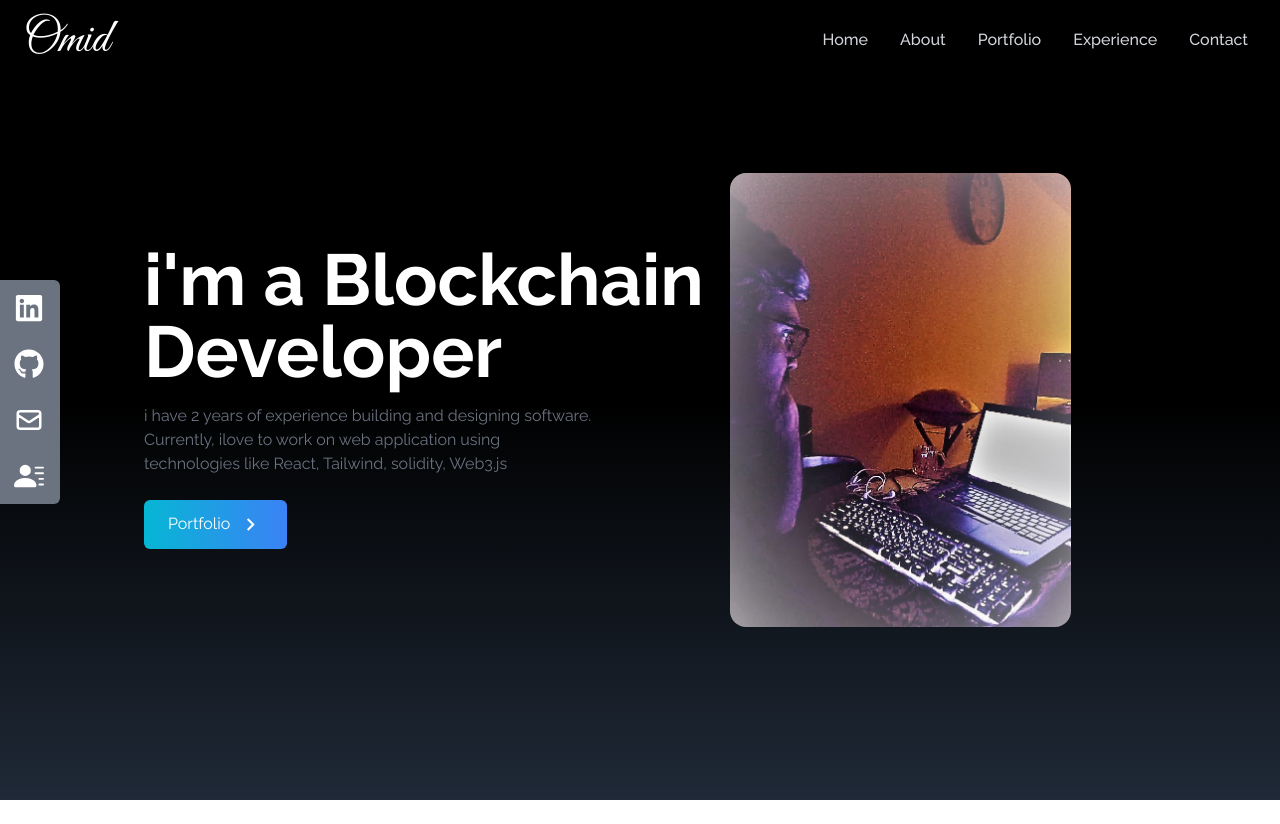
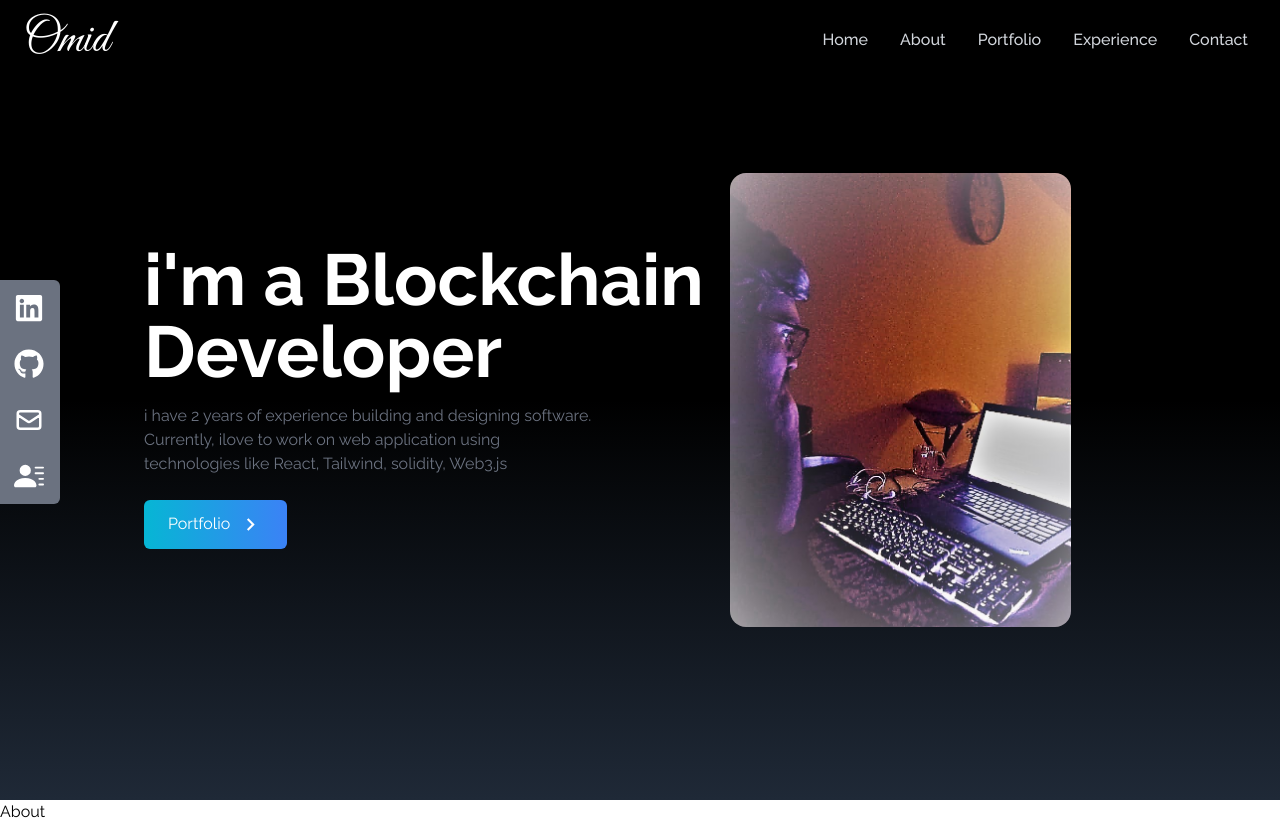
Before and after one commit to atroopa/React_portfolio_two, a React (Create React App) app: page / in a window 1280 px wide. Before the commit the page ends 800 px from the top, so only its background shows below. Built offline with nearby package versions, Linux system fonts and the light colour scheme.

Commit message:
add baout jsx file

```diff
--- a/src/App.jsx
+++ b/src/App.jsx
@@ -1,3 +1,4 @@
+import About from './components/About.jsx';
 import Home from './components/Home.jsx';
 import NavBar from './components/NavBar.jsx';
 import SocialLinks from './components/SocialLinks.jsx';
@@ -8,6 +9,7 @@ function App() {
 
       <NavBar/>
       <Home/>
+      <About/>
       <SocialLinks/>
 
     </div>
--- /dev/null
+++ b/src/components/About.jsx
@@ -0,0 +1,9 @@
+import React from 'react'
+
+const About = () => {
+  return (
+    <div>About</div>
+  )
+}
+
+export default About
```
